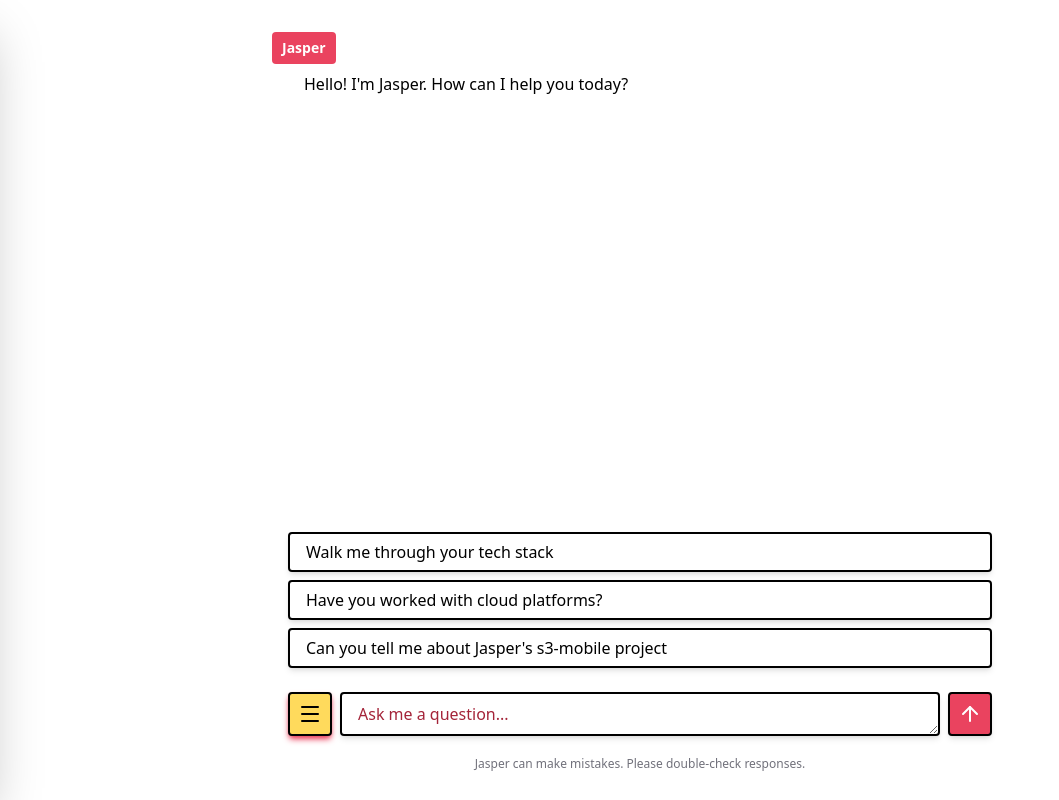
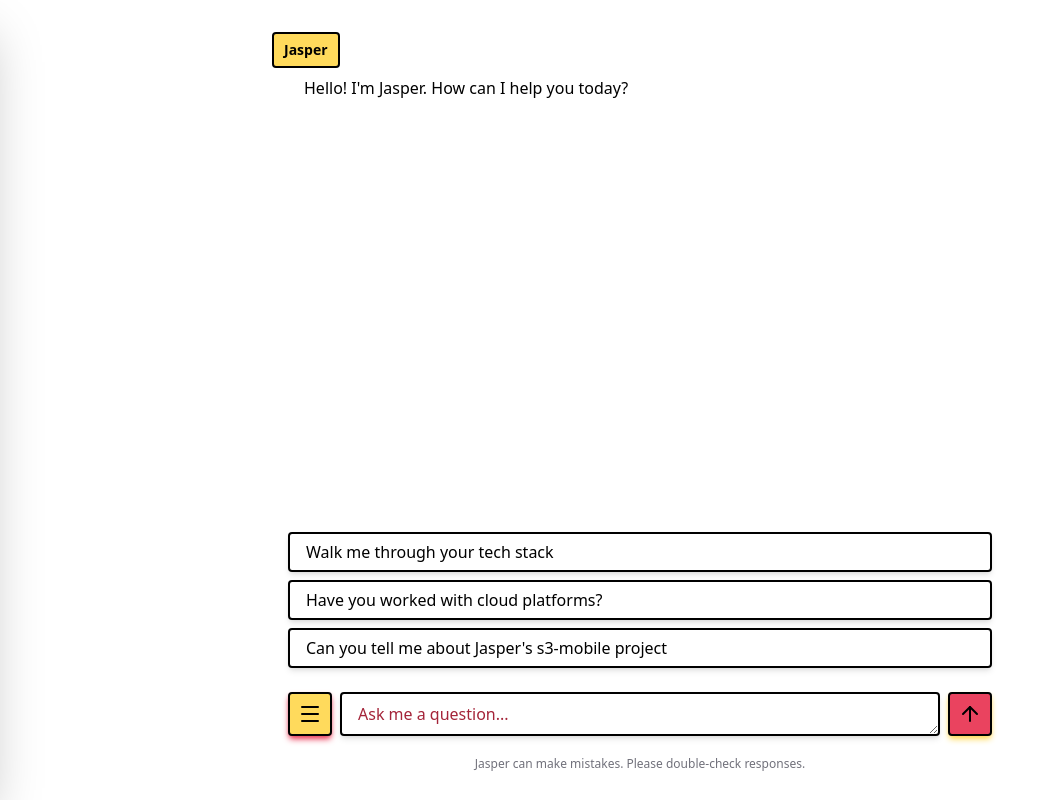
Before and after one commit to jacantwell/portfolio, a Next.js app in the folder frontend/: page / in a window 1280 px wide. Shown: the whole page, without its empty margins (0-1059 px from the left). Built offline with nearby package versions, Linux system fonts and the light colour scheme; no server answers.

Commit message:
UI improvements

```diff
--- a/frontend/components/ChatInterface.tsx
+++ b/frontend/components/ChatInterface.tsx
@@ -249,11 +249,11 @@ export function ChatInterface({ toggleSidebar }: ChatInterfaceProps) {
             >
               <div className="mb-2 flex items-center gap-2">
                 {message.role === "assistant" ? (
-                  <Badge variant="surface" className="h-full outline-0">
+                  <Badge className="bg-secondary text-secondary-foreground border-2 border-black">
                     Jasper
                   </Badge>
                 ) : (
-                  <Badge variant="solid" className="h-full outline-0">
+                  <Badge className="bg-primary text-secondary-foreground border-2 border-black">
                     You
                   </Badge>
                 )}
@@ -296,13 +296,15 @@ export function ChatInterface({ toggleSidebar }: ChatInterfaceProps) {
               size="icon"
               onClick={toggleSidebar}
               variant="secondary"
-              className="flex-shrink-0"
+              className="shrink-0"
             >
               <Menu className="w-6 h-6" />
             </Button>
             <Textarea
               value={input}
-              onChange={(e: React.ChangeEvent<HTMLInputElement>) => setInput(e.target.value)}
+              onChange={(e: React.ChangeEvent<HTMLInputElement>) =>
+                setInput(e.target.value)
+              }
               onKeyDown={handleKeyPress}
               placeholder="Ask me a question..."
               rows={1}
@@ -312,7 +314,7 @@ export function ChatInterface({ toggleSidebar }: ChatInterfaceProps) {
               size="icon"
               onClick={handleSend}
               disabled={!input.trim() || isStreaming || isWaitingForResponse}
-              className=""
+              className="shadow-md hover:shadow active:shadow-none bg-primary shadow-secondary text-secondary-foreground border-2 border-black transition hover:translate-y-1 active:translate-y-2 active:translate-x-1 hover:bg-secondary-hover"
             >
               <ArrowUp className="w-6 h-6" />
             </Button>
```
